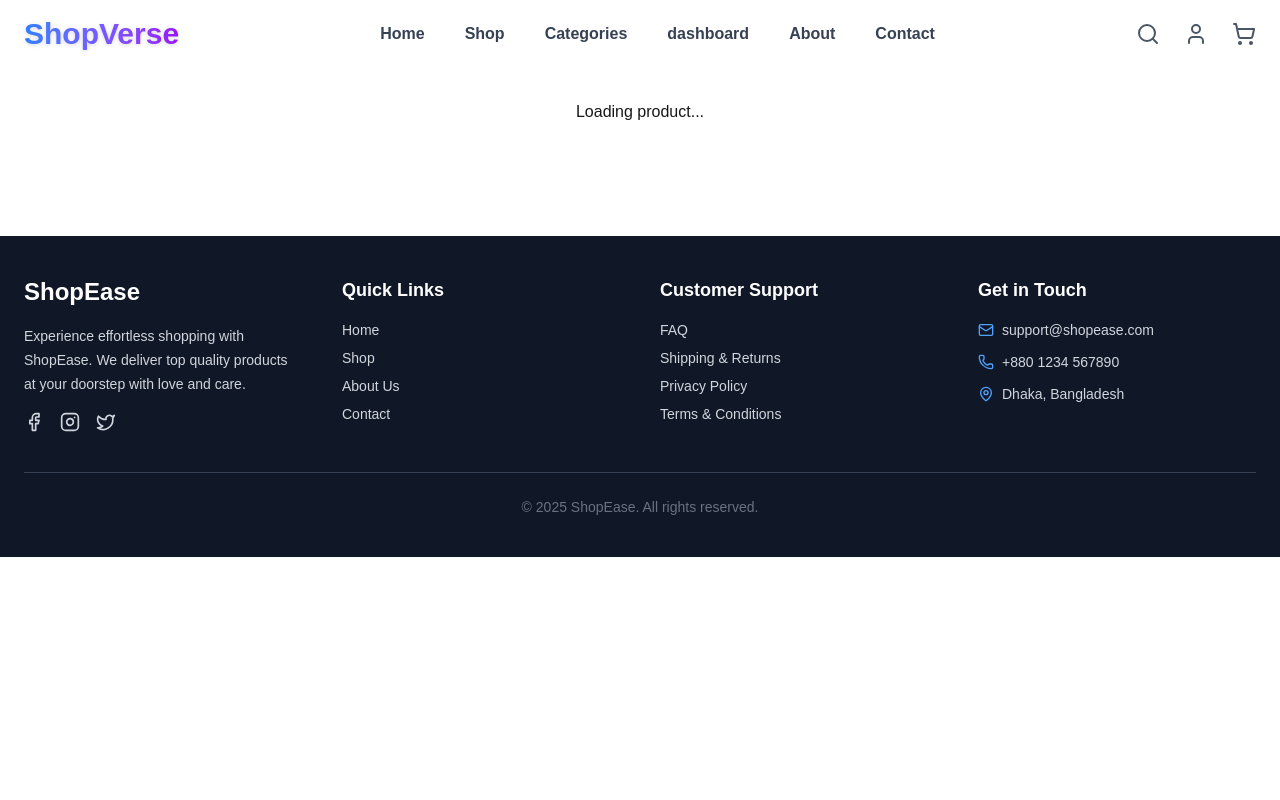
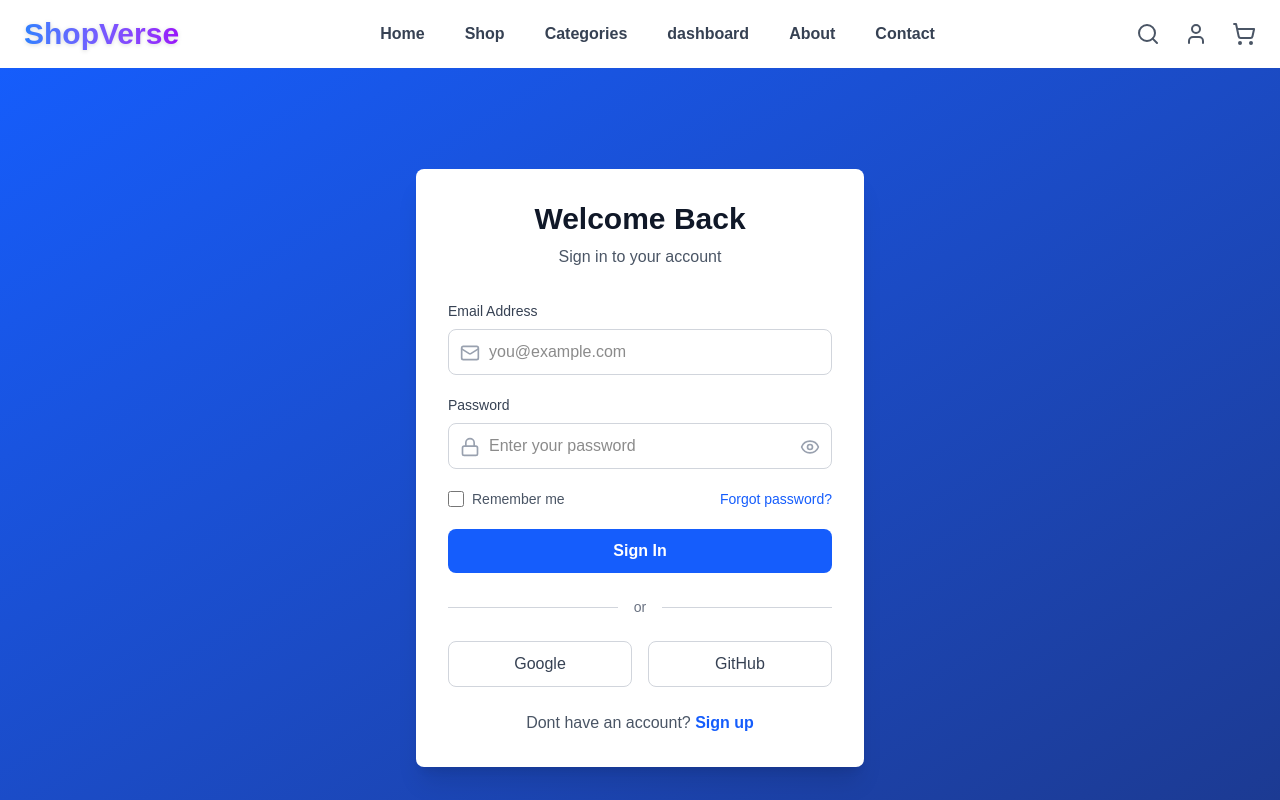
Before and after one commit to tanvirabsur/task-1, a Next.js app: page /login in a window 1280 px wide. Shown: the top 800 px of the page. Built offline with nearby package versions, Linux system fonts and the light colour scheme.

Commit message:
added login page

```diff
--- /dev/null
+++ b/src/app/login/page.tsx
@@ -0,0 +1,134 @@
+'use client';
+import { useState,type MouseEvent } from 'react';
+import { Mail, Lock, Eye, EyeOff } from 'lucide-react';
+
+export default function LoginPage() {
+  const [email, setEmail] = useState('');
+  const [password, setPassword] = useState('');
+  const [showPassword, setShowPassword] = useState(false);
+  const [loading, setLoading] = useState(false);
+
+ const handleLogin = (e: MouseEvent<HTMLButtonElement>): void => {
+    e.preventDefault();
+    setLoading(true);
+    setTimeout(() => {
+      setLoading(false);
+      alert('Login successful!');
+    }, 1500);
+  };
+  return (
+    <div className="min-h-screen bg-gradient-to-br from-blue-600 to-blue-900 flex items-center justify-center p-4">
+      <div className="w-full max-w-md">
+        {/* Card */}
+        <div className="bg-white rounded-lg shadow-xl p-8">
+          {/* Header */}
+          <div className="text-center mb-8">
+            <h1 className="text-3xl font-bold text-gray-900 mb-2">Welcome Back</h1>
+            <p className="text-gray-600">Sign in to your account</p>
+          </div>
+
+          {/* Form */}
+          <div className="space-y-5">
+            {/* Email Input */}
+            <div>
+              <label className="block text-sm font-medium text-gray-700 mb-2">
+                Email Address
+              </label>
+              <div className="relative">
+                <Mail className="absolute left-3 top-3.5 text-gray-400" size={20} />
+                <input
+                  type="email"
+                  value={email}
+                  onChange={(e) => setEmail(e.target.value)}
+                  placeholder="you@example.com"
+                  required
+                  className="w-full pl-10 pr-4 py-2.5 border border-gray-300 rounded-lg focus:outline-none focus:ring-2 focus:ring-blue-500 focus:border-transparent transition"
+                />
+              </div>
+            </div>
+
+            {/* Password Input */}
+            <div>
+              <label className="block text-sm font-medium text-gray-700 mb-2">
+                Password
+              </label>
+              <div className="relative">
+                <Lock className="absolute left-3 top-3.5 text-gray-400" size={20} />
+                <input
+                  type={showPassword ? 'text' : 'password'}
+                  value={password}
+                  onChange={(e) => setPassword(e.target.value)}
+                  placeholder="Enter your password"
+                  required
+                  className="w-full pl-10 pr-12 py-2.5 border border-gray-300 rounded-lg focus:outline-none focus:ring-2 focus:ring-blue-500 focus:border-transparent transition"
+                />
+                <button
+                  type="button"
+                  onClick={() => setShowPassword(!showPassword)}
+                  className="absolute right-3 top-3.5 text-gray-400 hover:text-gray-600 transition"
+                >
+                  {showPassword ? <EyeOff size={20} /> : <Eye size={20} />}
+                </button>
+              </div>
+            </div>
+
+            {/* Remember Me & Forgot Password */}
+            <div className="flex items-center justify-between">
+              <label className="flex items-center">
+                <input
+                  type="checkbox"
+                  className="w-4 h-4 border-gray-300 rounded focus:ring-2 focus:ring-blue-500 cursor-pointer"
+                />
+                <span className="ml-2 text-sm text-gray-600">Remember me</span>
+              </label>
+              <a href="#" className="text-sm text-blue-600 hover:text-blue-700 font-medium">
+                Forgot password?
+              </a>
+            </div>
+
+            {/* Login Button */}
+            <button
+              onClick={handleLogin}
+              disabled={loading}
+              className="w-full bg-blue-600 hover:bg-blue-700 disabled:bg-blue-400 text-white font-semibold py-2.5 rounded-lg transition duration-200 flex items-center justify-center gap-2"
+            >
+              {loading ? (
+                <>
+                  <div className="w-5 h-5 border-2 border-white border-t-transparent rounded-full animate-spin"></div>
+                  Signing in...
+                </>
+              ) : (
+                'Sign In'
+              )}
+            </button>
+          </div>
+
+          {/* Divider */}
+          <div className="my-6 flex items-center gap-4">
+            <div className="flex-1 h-px bg-gray-300"></div>
+            <span className="text-sm text-gray-500">or</span>
+            <div className="flex-1 h-px bg-gray-300"></div>
+          </div>
+
+          {/* Social Login */}
+          <div className="grid grid-cols-2 gap-4">
+            <button className="border border-gray-300 text-gray-700 font-medium py-2.5 rounded-lg hover:bg-gray-50 transition">
+              Google
+            </button>
+            <button className="border border-gray-300 text-gray-700 font-medium py-2.5 rounded-lg hover:bg-gray-50 transition">
+              GitHub
+            </button>
+          </div>
+
+          {/* Sign Up Link */}
+          <p className="text-center mt-6 text-gray-600">
+            Dont have an account?{' '}
+            <a href="#" className="text-blue-600 hover:text-blue-700 font-semibold">
+              Sign up
+            </a>
+          </p>
+        </div>
+      </div>
+    </div>
+  );
+}
```
